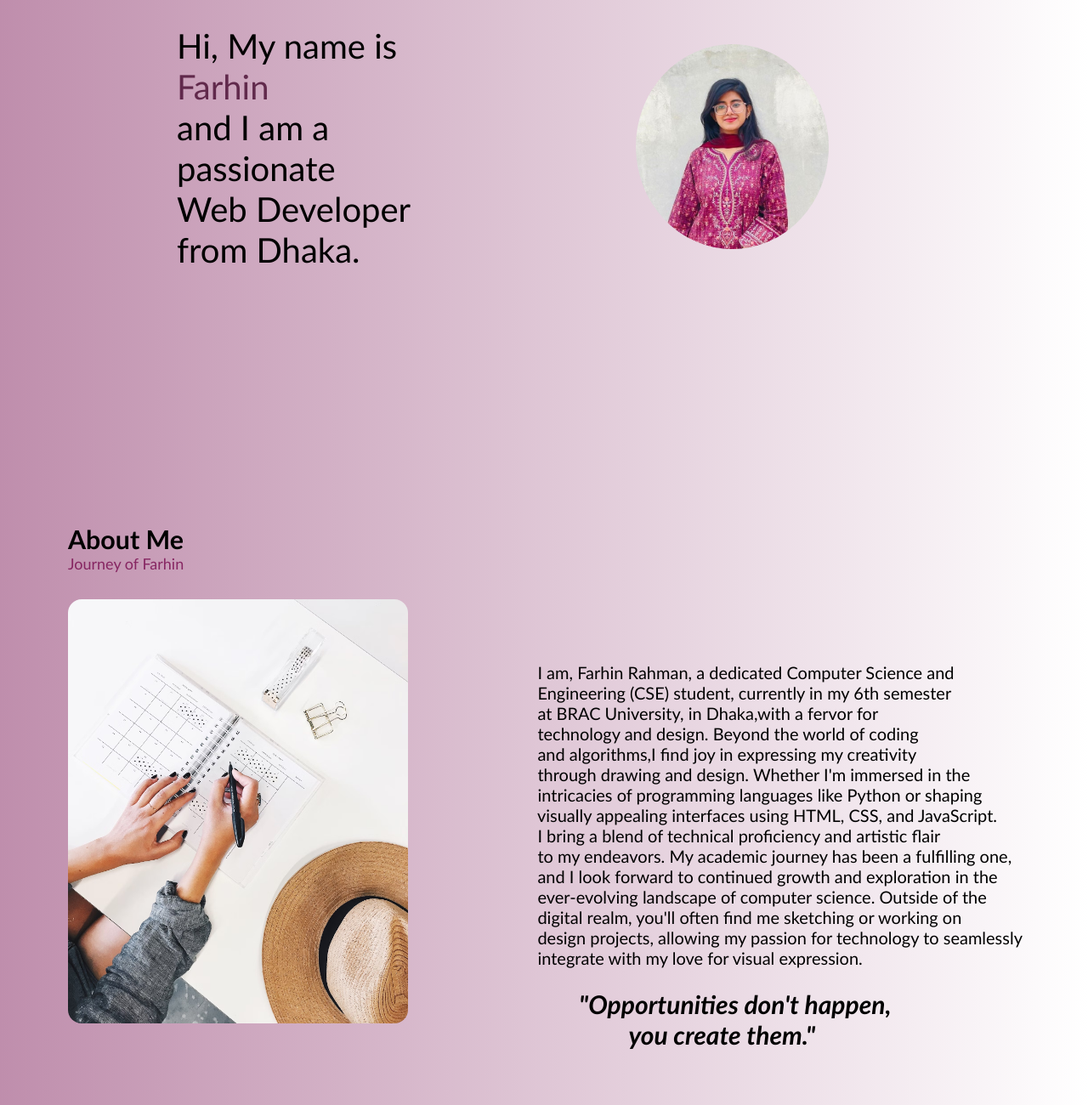
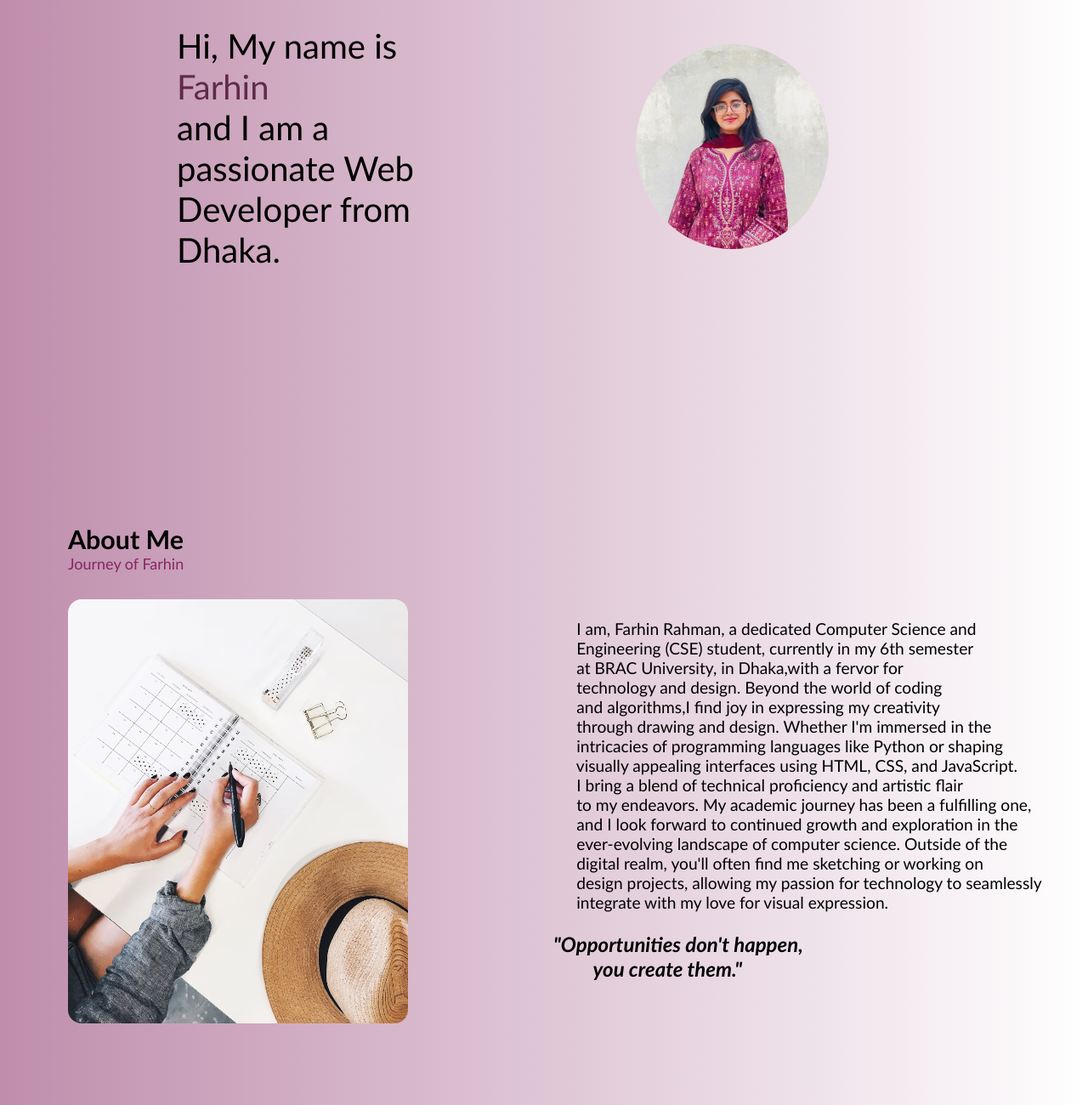
Before and after one commit to farhinrahman1/portfolio1, a plain HTML site: page index.html in a window 1280 px wide. Shown: the part 240-1540 px from the top of the page at 85% size. Drawn offline with Linux system fonts and the light colour scheme.

Commit message:
first commit

```diff
--- a/index.html
+++ b/index.html
@@ -23,9 +23,10 @@
         <section class="first-section">
             <div class="left-section">
                 Hi, My name is <span class="purple"><a href="https://www.linkedin.com/in/farhin-rahman-06510a27b?utm_source=share&utm_campaign=share_via&utm_content=profile&utm_medium=android_app ">Farhin</a></span>
-                <div>and I am a passionate</div>
-                <div>Web Developer</div>
-                <div>from Dhaka.</div>
+                <br>and I am a
+                    passionate
+                    Web Developer
+                    from Dhaka.</br>
             </div>
             <div class="right-section">
                 <img src="Useless - Copy.jpg" alt="">
@@ -39,8 +40,8 @@
             <div class="left-about">
                 <img src="about me.avif" alt="">
             </div>
-            <div class="right-about">
-                <pre><h4>
+            <p class="right-about">
+                <pre><p>
                     I am, Farhin Rahman, a dedicated Computer Science and
                     Engineering (CSE) student, currently in my 6th semester
                     at BRAC University, in Dhaka,with a fervor for
@@ -56,10 +57,10 @@
                     digital realm, you'll often find me sketching or working on
                     design projects, allowing my passion for technology to seamlessly
                     integrate with my love for visual expression.
-                </h4><h2>                       "Opportunities don't happen,
+                </p><h2>                       "Opportunities don't happen,
                                 you create them." </h2>
                 </pre>
-            </div>
+            </p>
         </section>
 
         <section class="section-four">
@@ -140,7 +141,7 @@
             <div class="contact-container" id="contact">
                 <form action="" class="contact-left">
                     <div class="contact-left-title">
-                        <h2>Get in touch </h2>
+                        <h1>Get in touch </h1>
                     </div>
                     <input type="text" name="name" placeholder="Your Name" class="contact-inputs" required="">
                     <input type="email" name="email" placeholder="Your email" class="contact-inputs" required="">
--- a/style.css
+++ b/style.css
@@ -100,16 +100,16 @@ main hr{
     width:400px;
     border-radius: 1rem;
 }
-.right-about{
-    font-size: 1.25rem;
+p{
+    font-size: 120%;
     margin: 0 0 0 50px;
 }
-.right-about h4{
+h3{
     font-weight: normal;
     margin-top: 50px;
     padding-left: 0px;
 }
-.right-about h2{
+h2{
     font-style: italic;
 }
 .section-four .box{
@@ -152,6 +152,7 @@ main hr{
 footer{
     background-color: black;
     height: 300px;
+    margin-bottom: 0;
     /* margin-top: 1400px; */
 }
 .footer{
@@ -172,23 +173,27 @@ footer{
 .footer ul li a{
     text-decoration: none;
     background-color: rgba(173, 110, 149, 0.781);
-  color: black;
+  color: white;
   border: 2px solid black;
-  padding: 6%;
+  padding: 8%;
   text-align: center;
   text-decoration: none;
   display: inline-block;
-  width: 150%;
+  width: 198%;
   border-radius: 1rem;
 }
 .footer ul li a:hover{
-    color: white;
+    color: black;
 }
 .footer-second{
     margin-right:22%;
 }
 .footer-third img{
     width: 20%;
+}
+.footer-second p{
+    font-size: 120%;
+    margin: 0px 50px 0px 50px;
 }
 .section-five{
     margin-top: 55%;
```
